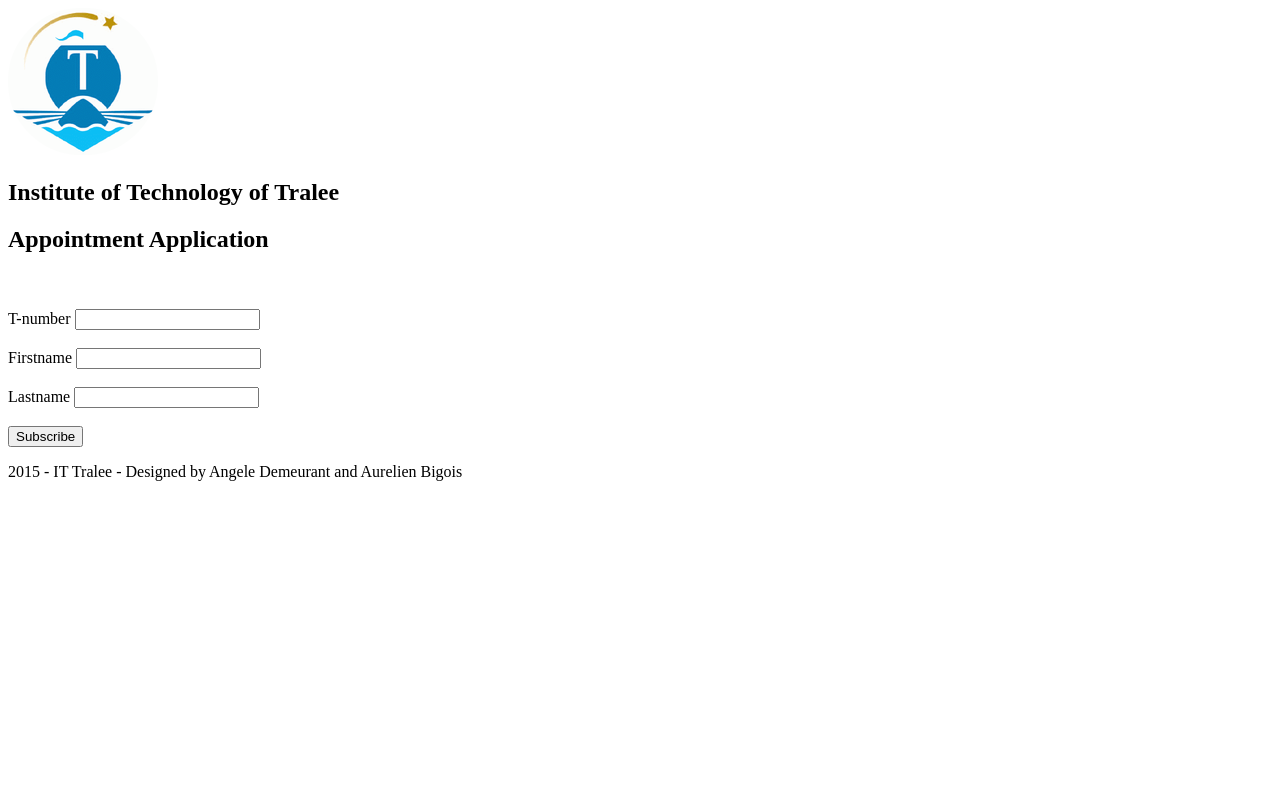
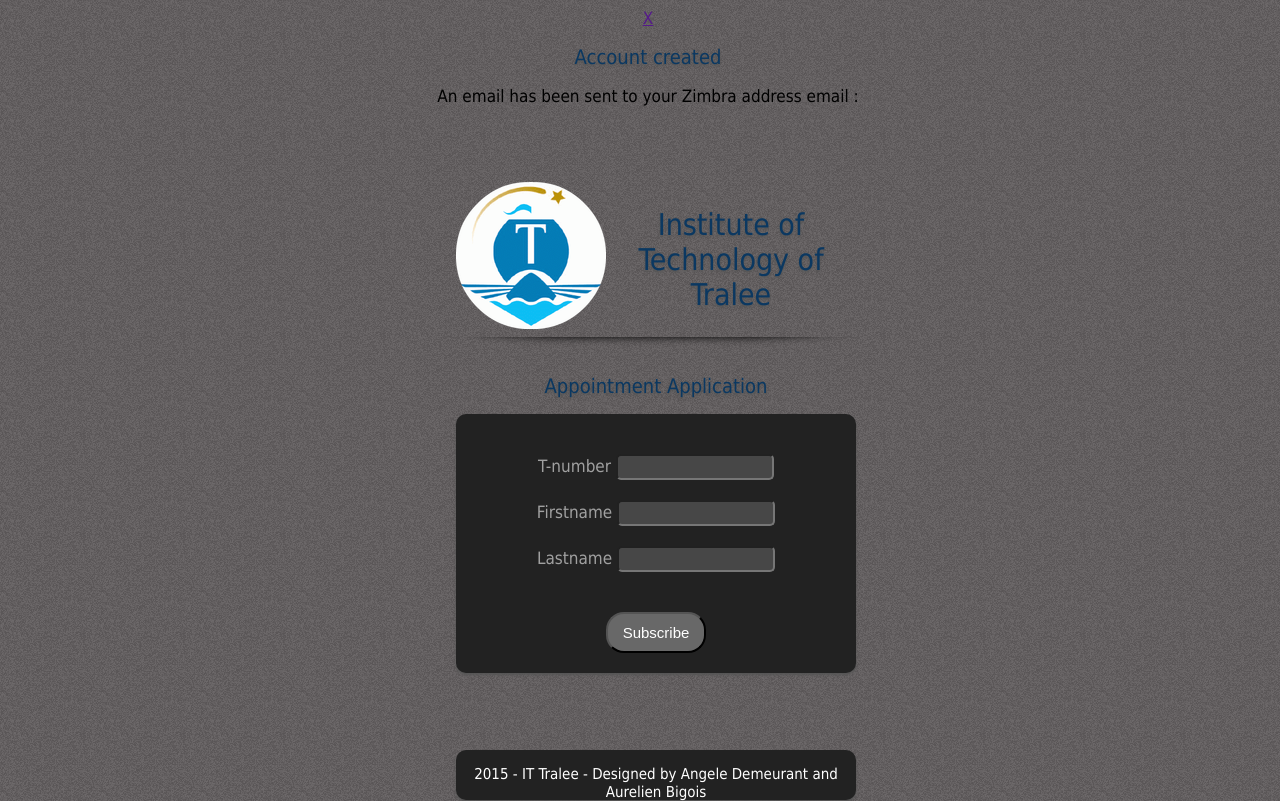
Before and after one commit to ITTraleeFrenchies/Appointment_application, a PHP site: page /subscribe.php in a window 1280 px wide. Before the commit the page ends 481 px from the top, so only its background shows below. Run offline with PHP 8.4, Linux system fonts and the light colour scheme.

Commit message:
Modification for pop-up
Not finished.

```diff
--- a/insert.php
+++ b/insert.php
@@ -22,7 +22,16 @@
 		$sql="insert into user values('". $tnumber . "','" . $firstname . "','" . $lastname . "', null, null)";
 		$query = mysqli_query($connection,$sql);
 			if ($query) {
-				header("location: index.php"); // Redirecting To Other Page
+				//header("location: index.php"); // Redirecting To Other Page
+				<body>
+					<div id="openModal" class="modalDialog">
+						<div>
+
+							<a href="" title="Close" class="close">X</a>
+							<h2>Account created</h2>
+							<p id="textPopUp">An email has been sent to your Zimbra address email : </p>
+						</div>
+					</div>
 			} else {
 				$error = "Error : Invalid Tnumber	";
 			}
--- a/style/subscribe.css
+++ b/style/subscribe.css
@@ -53,8 +53,3 @@ margin : auto;
   padding: 10px 10px 10px 10px;
   text-decoration: none;
 }
-
-.btn-subscribe:hover, .btn-back:hover {
-  background: #2171a3;
-  text-decoration: none;
-}
--- a/subscribe.php
+++ b/subscribe.php
@@ -1,15 +1,130 @@
-<?php include('insert.php'); ?>
+<?php
+
+	$servername = "localhost";
+	$username = "root";
+	$password = "";
+	$dbname = "db";
+
+	$error='';
+	if (isset($_POST['submit_subscribe'])) {
+		if (empty($_POST['tnumber']) || empty($_POST['firstname']) || empty($_POST['lastname'])) {
+		$error = "tnumber, first name or last name are invalid";
+		}
+	else{
+
+		// Establishing Connection with Server by passing server_name, user_id and password as a parameter
+		$connection = mysqli_connect($servername, $username, $password, $dbname);
+
+		$tnumber=$_POST["tnumber"];
+		$firstname=$_POST["firstname"];
+		$lastname=$_POST["lastname"];
+
+		$sql="insert into user values('". $tnumber . "','" . $firstname . "','" . $lastname . "', null, null)";
+		$query = mysqli_query($connection,$sql);
+			if ($query) {
+				//header("location: index.php"); // Redirecting To Other Page
+			?>
+			<style>
+				.modalDialog {
+					position: fixed;
+					font-family: Arial, Helvetica, sans-serif;
+					top: 0;
+					right: 0;
+					bottom: 0;
+					left: 0;
+					background: rgba(0,0,0,0.8);
+					z-index: 99999;
+					opacity:0;
+					-webkit-transition: opacity 400ms ease-in;
+					-moz-transition: opacity 400ms ease-in;
+					transition: opacity 400ms ease-in;
+					pointer-events: none;
+				}
+
+				.modalDialog:target {
+					opacity:1;
+					pointer-events: auto;
+				}
+
+				.modalDialog > div {
+					width: 400px;
+					position: relative;
+					margin: 10% auto;
+					padding: 5px 20px 13px 20px;
+					border-radius: 10px;
+					background: #fff;
+					background: -moz-linear-gradient(#fff, #999);
+					background: -webkit-linear-gradient(#fff, #999);
+					background: -o-linear-gradient(#fff, #999);
+				}
+
+				.close {
+					background: #606061;
+					color: #FFFFFF;
+					line-height: 25px;
+					position: absolute;
+					right: -12px;
+					text-align: center;
+					top: -10px;
+					width: 24px;
+					text-decoration: none;
+					font-weight: bold;
+					-webkit-border-radius: 12px;
+					-moz-border-radius: 12px;
+					border-radius: 12px;
+					-moz-box-shadow: 1px 1px 3px #000;
+					-webkit-box-shadow: 1px 1px 3px #000;
+					box-shadow: 1px 1px 3px #000;
+				}
+
+				.close:hover { background: #00d9ff; }
+		</style>
+
+		<?php
+				} else {
+				$error = "Error : Invalid Tnumber	";
+			}
+
+	}
+
+	}
+	?>
 
 <!DOCTYPE html>
-<html>
-	<head>
+<head>
 		<title>Student Application : Appointment</title>
-<!--		<meta name="viewport" content="width=device-width, initial-scale=1, maximum-scale=1">
+		<meta name="viewport" content="width=device-width, initial-scale=1, maximum-scale=1">
 		<link rel="stylesheet" href="style/all_style.css" type="text/css">
-		<link rel="stylesheet" href="style/body_style.css" type="text/css">
-		<link href='http://fonts.googleapis.com/css?family=Slabo+27px' rel='stylesheet' type='text/css' -->
-	</head>
-	<body>
+		<link rel="stylesheet" href="style/subscribe.css" type="text/css">
+		<link href='http://fonts.googleapis.com/css?family=Slabo+27px' rel='stylesheet' type='text/css' >
+		<script>
+		function getData(){
+			/*var tnumber=document.forms["form"]["tnumber"].value;
+			var firstname=document.forms["form"]["firstname"].value;
+			var lastname=document.forms["form"]["lastname"].value;
+
+			if (tnumber!=null && tnumber!="" && firstname!=null && firstname!="" && lastname!=null && lastname!="")
+			  {
+					var tnumber = document.getElementById("tnumber").value;
+					var email = tnumber+"@"+"z3students.ittralee.ie";
+					document.getElementById("textPopUp").innerHTML = "An email"+
+					"has been sent to your Zimbra address email : "+ email;
+					document.getElementById("id_form").setAttribute("action","#openModal");
+			  }
+		}*/
+		</script>
+
+</head>
+					<div id="openModal" class="modalDialog">
+						<div>
+
+							<a href="" title="Close" class="close">X</a>
+							<h2>Account created</h2>
+							<p id="textPopUp">An email has been sent to your Zimbra address email : </p>
+						</div>
+					</div>
+
+<body>
 		<section>
 			<div id="content">
 			<img src="images/rsz_ittralee_icone.png" alt="ITtralee" >
@@ -20,7 +135,7 @@
 			</div>
 			<h2>Appointment Application</h2>
 
-				<form action="" method="POST">
+				<form  method="POST" name="form" id="id_form">
 
 					<br>
 					<br>
@@ -35,20 +150,18 @@
 					<label for="lastname">Lastname</label>
 				    <input type="text" name="lastname" />
 					<br>
+					<span><?php echo $error; ?></span>
 					<br>
-					<span><?php echo $error; ?></span>
-					<!--<div class="btn-subscribe"> Subscribe </div>-->
-					<input type="submit" value="Subscribe" name="submit_subscribe" class="btn-subscribe">
+					<br>
+
+					<input type="submit" value="Subscribe" name="submit_subscribe" class="btn-subscribe" onclick="getData()">
+					<br>
 					<br>
 				</form>
 			</div>
 		</section>
-
-
 		<div class="footer">
 			<p>2015 - IT Tralee - Designed by Angele Demeurant and Aurelien Bigois </p>
 		</div>
-
-	</body>
-
+</body>
 </html>
```
Also changed, not shown: popup.php (added).
